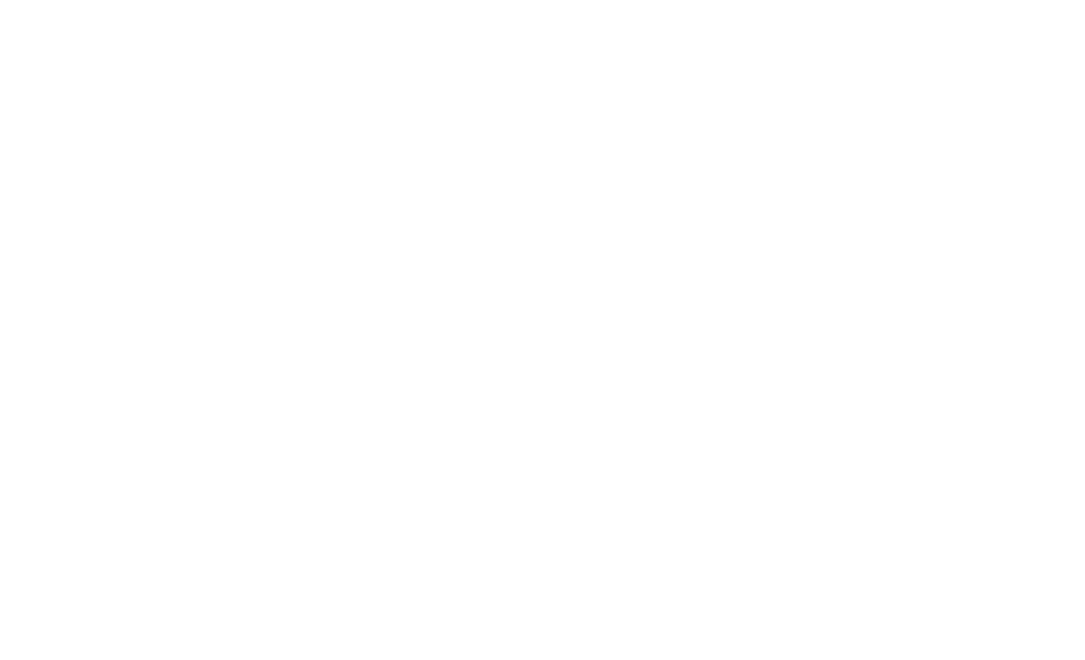
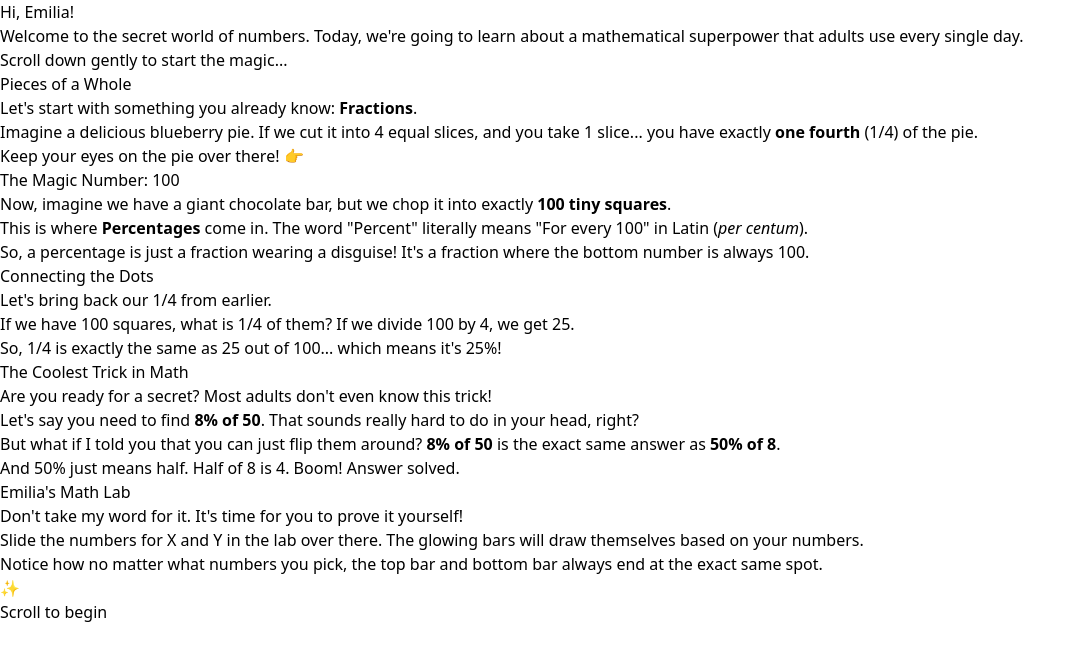
Before and after one commit to BelongieLab/stem-demos, a React (Vite) app: page /percentages in a window 1280 px wide. Before the commit this address had no page. Shown: the top 660 px of the page, without its empty margins (0-1085 px from the left). Built offline with nearby package versions, Linux system fonts and the light colour scheme; the HTML template or start-up script is replaced by a standard one.

Commit message:
Update App.jsx

```diff
--- a/src/App.jsx
+++ b/src/App.jsx
@@ -2,6 +2,7 @@
 import { BrowserRouter, Routes, Route } from 'react-router-dom';
 import Home from './Home';
 import KineticMatrix from './KineticMatrix';
+import Percentages from './Percentages';
 
 export default function App() {
   return (
@@ -9,6 +10,7 @@
       <Routes>
         <Route path="/" element={<Home />} />
         <Route path="/kinetic-matrix" element={<KineticMatrix />} />
+        <Route path="/percentages" element={<Percentages />} />
       </Routes>
     </BrowserRouter>
   );
```
